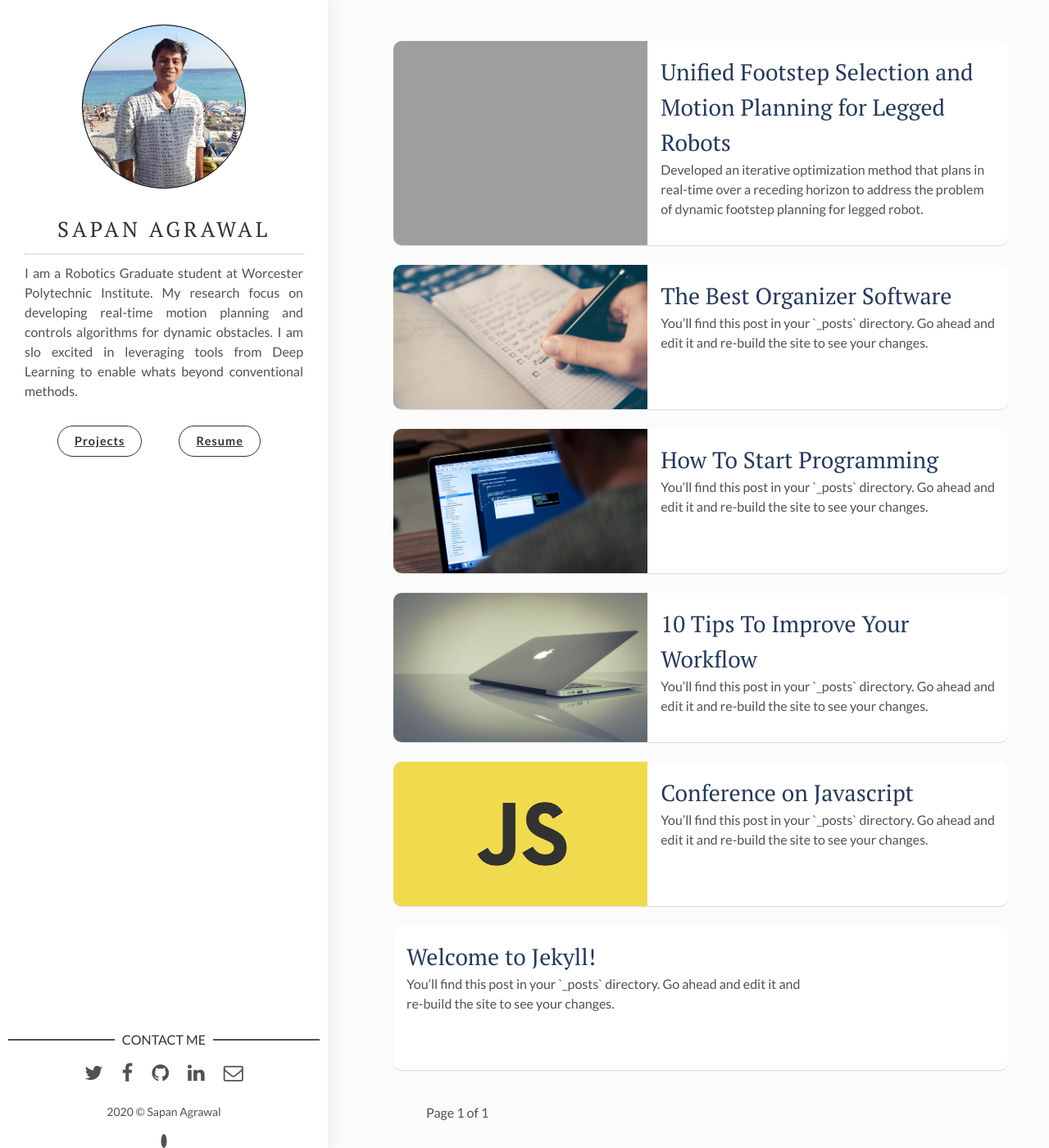
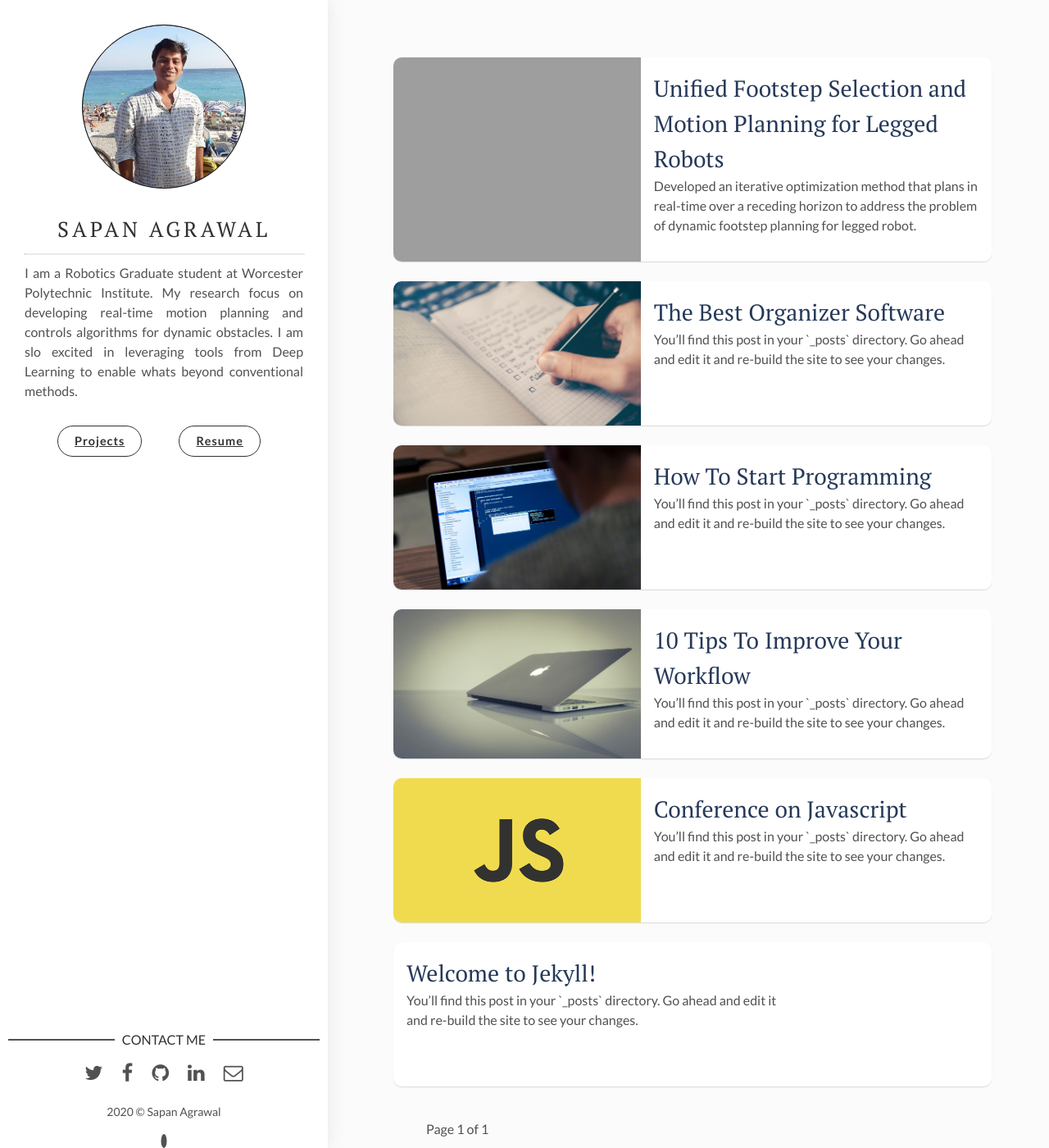
Before and after one commit to sapan-ostic/sapan-ostic.github.io, a Jekyll site: the page built from index.html, in a window 1280 px wide and 1400 px high. Shown: the whole window at 82% size. Built offline with Jekyll 4.4.1, drawn with Linux system fonts in a browser that asks for light colours; the list of posts is cut into pages by our own code.

Commit message:
site setting updated

```diff
--- a/assets/css/main.css
+++ b/assets/css/main.css
@@ -1172,7 +1172,7 @@ pre.highlight code,
 }
 
 .content-box {
-  padding: 50px;
+  padding: 70px;
   padding-left: 480px;
   display: -webkit-box;
   display: -webkit-flex;
```
